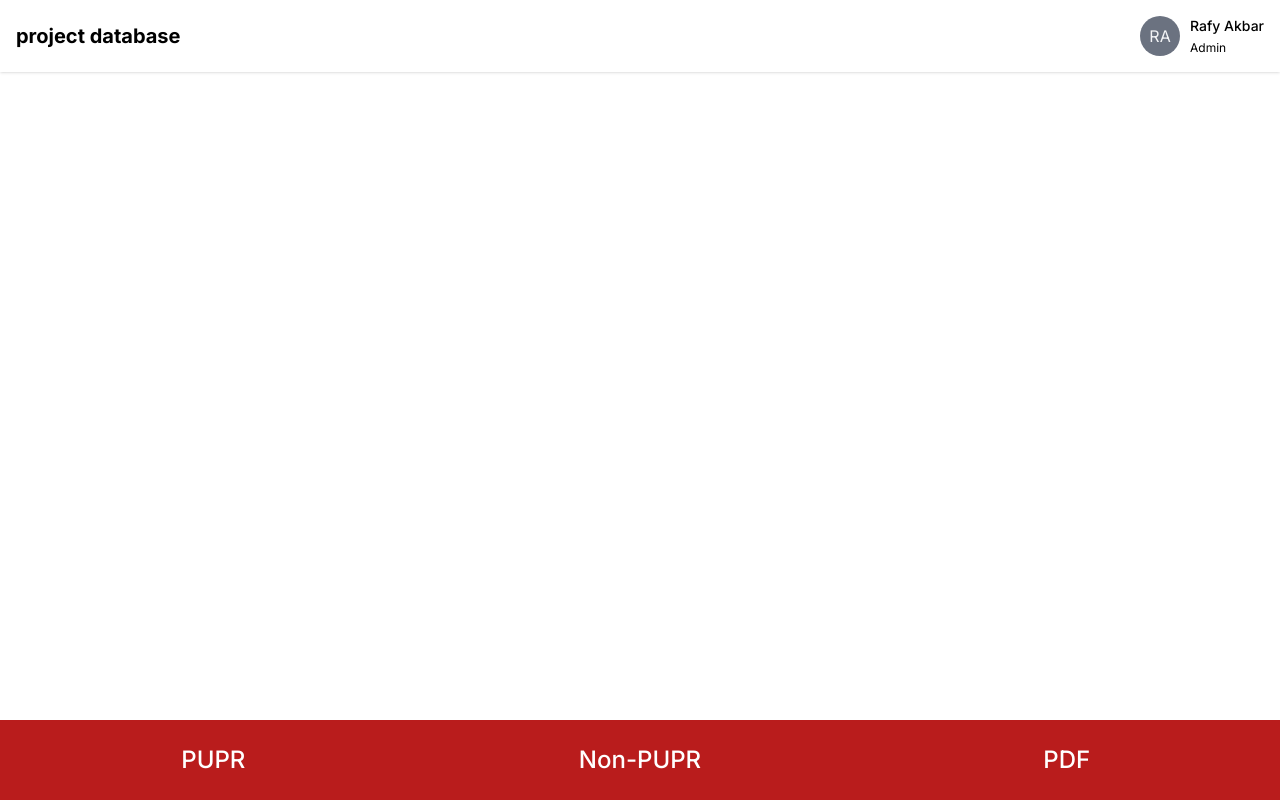
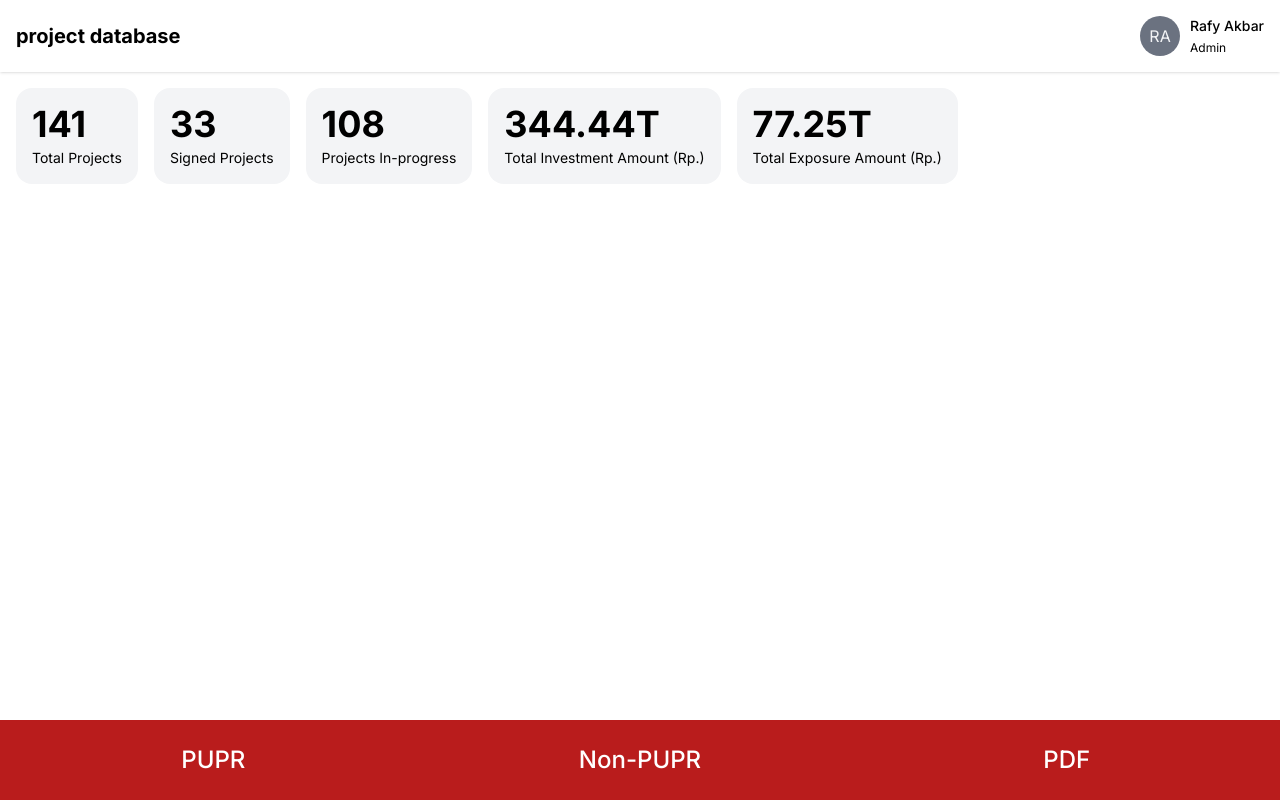
Before and after one commit to Rafyakbar02/project-database, a Next.js app: page / in a window 1280 px wide. Built offline with nearby package versions, Linux system fonts and the light colour scheme.

Commit message:
added small info cards

```diff
--- a/app/page.js
+++ b/app/page.js
@@ -1,3 +1,13 @@
+import InfoCard from "@/components/InfoCard";
+
 export default function Home() {
-  return <main className=""></main>;
+  return (
+    <section className="p-4 flex flex-row gap-4">
+      <InfoCard number={141} type={"Total Projects"} />
+      <InfoCard number={33} type={"Signed Projects"} />
+      <InfoCard number={108} type={"Projects In-progress"} />
+      <InfoCard number={"344.44T"} type={"Total Investment Amount (Rp.)"} />
+      <InfoCard number={"77.25T"} type={"Total Exposure Amount (Rp.)"} />
+    </section>
+  );
 }
--- /dev/null
+++ b/components/InfoCard.jsx
@@ -0,0 +1,12 @@
+import React from "react";
+
+const InfoCard = ({ number, type }) => {
+  return (
+    <div className="bg-gray-100 rounded-2xl flex flex-col items-start justify-center gap-1 p-4">
+      <h2 className="text-4xl font-bold">{number}</h2>
+      <h3 className="text-sm">{type}</h3>
+    </div>
+  );
+};
+
+export default InfoCard;
```
